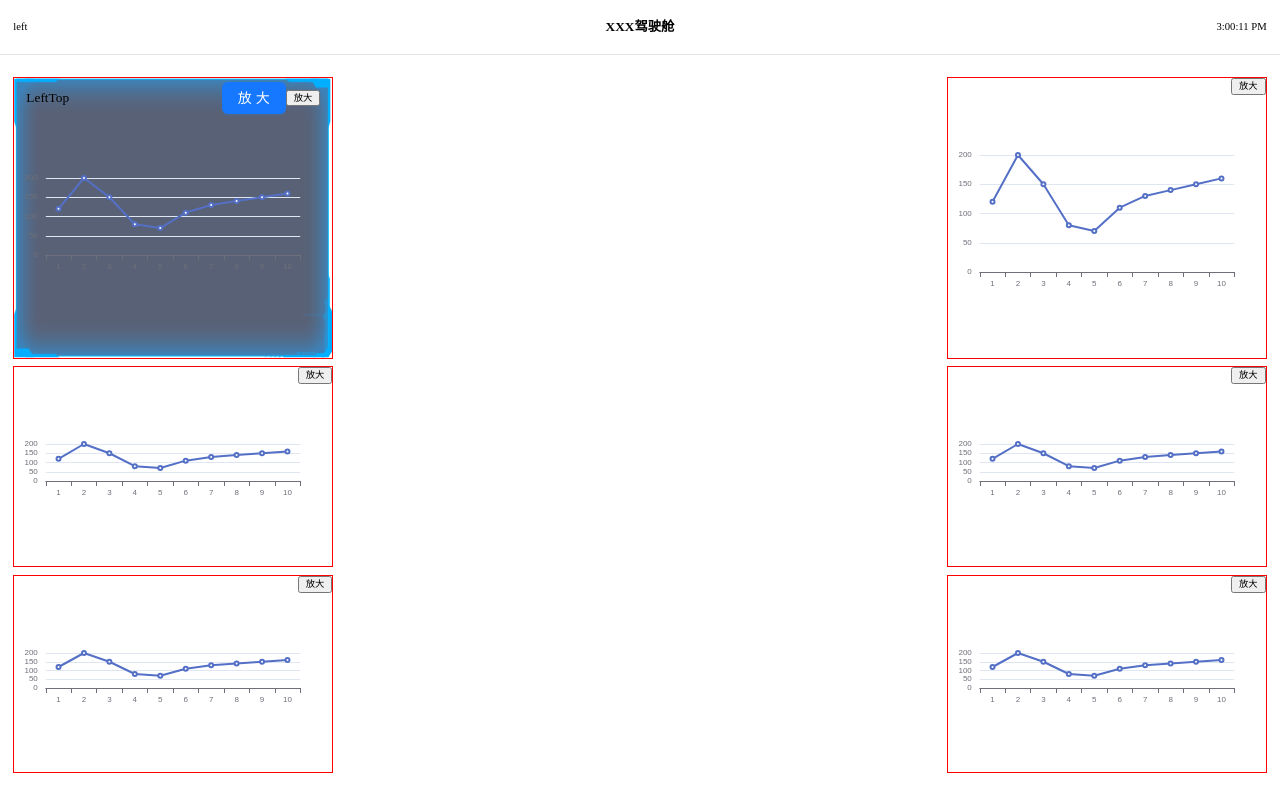
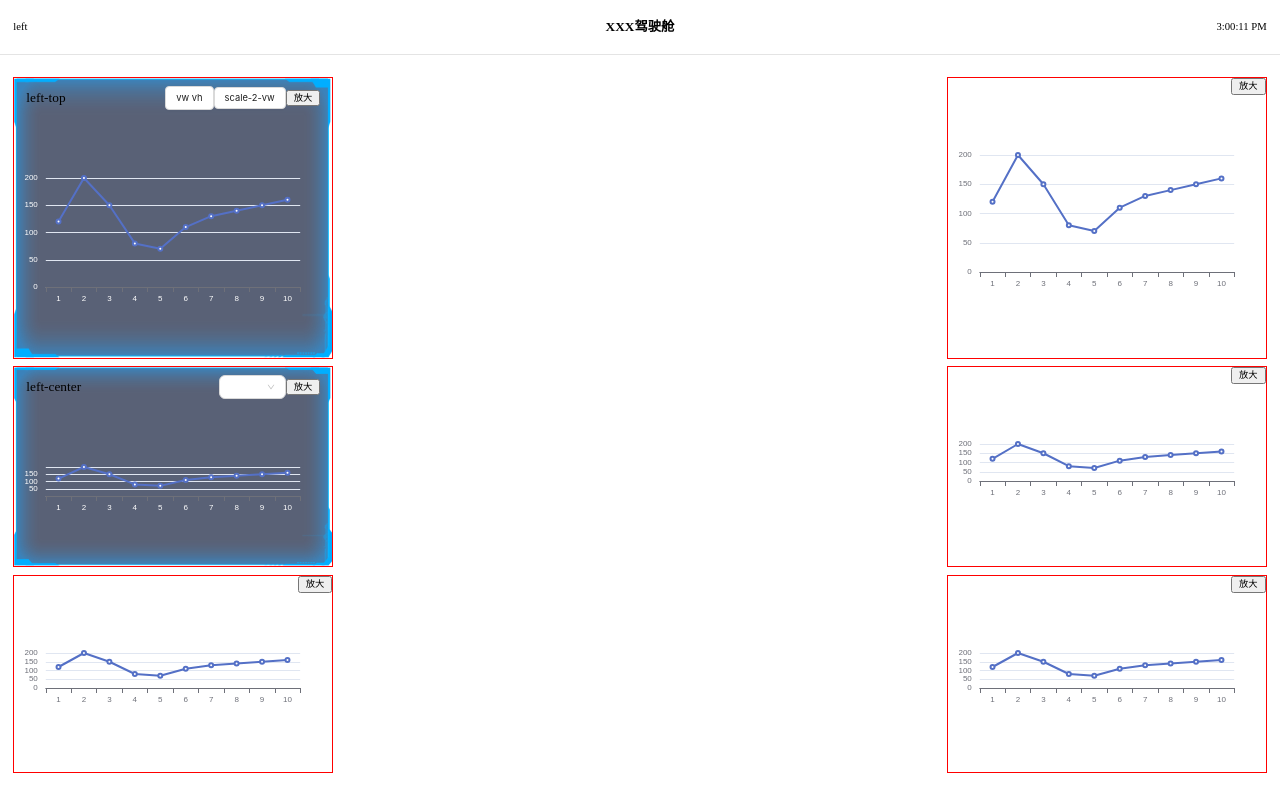
Before and after one commit to yeyunwen/vue3-big-screen-template, a Vue app: page / in a window 1280 px wide. Built offline with nearby package versions, Linux system fonts and the light colour scheme; the HTML template or start-up script is replaced by a standard one.

Commit message:
feat: 添加select的大屏样式，提供均一vw为单位的方案

```diff
--- a/src/styles/reset.scss
+++ b/src/styles/reset.scss
@@ -7,3 +7,54 @@
 body {
   font-size: vw(14);
 }
+
+// antd-vue 大屏样式覆盖
+// vw/vh方案
+.big-screen {
+  // button
+  &.ant-btn {
+    display: inline-flex; // 解决宽屏下字体大小变大，而高度不够时，文字无法垂直居中的问题
+    align-items: center;
+    height: vh(32);
+    padding: vh(4) vw(15);
+    font-size: vw(14);
+    border-radius: vw(6);
+  }
+
+  // select
+  &.ant-select {
+    font-size: vw(14);
+    .ant-select-selector {
+      align-items: center;
+      padding: 0 vw(11);
+      height: vh(32);
+      font-size: vw(14);
+      .ant-select-selection-search-input {
+        height: vh(30);
+      }
+      .ant-select-selection-item {
+        text-align: center;
+      }
+    }
+    .ant-select-arrow {
+      font-size: vw(12);
+    }
+  }
+
+  // select的下拉菜单
+  &.ant-select-dropdown {
+    .ant-select-item {
+      font-size: vw(14);
+    }
+  }
+}
+
+// 均用vw的方案
+.scale-2-vw {
+  &.ant-btn {
+    font-size: scale2vw(14);
+    height: scale2vw(32);
+    padding: scale2vw(4) scale2vw(15);
+    border-radius: scale2vw(6);
+  }
+}
--- a/src/styles/until.scss
+++ b/src/styles/until.scss
@@ -15,3 +15,11 @@ $designHeight: 1080;
 @function vh($px) {
   @return math.div($px, $designHeight) * 100vh;
 }
+
+@function scale2vw($size, $default-width: $designWidth) {
+  // 计算当前视口宽度与默认宽度的比例
+  $scale: math.div(100vw, $default-width);
+
+  // 返回缩放后的尺寸
+  @return $size * $scale;
+}
--- a/src/types/components.d.ts
+++ b/src/types/components.d.ts
@@ -8,6 +8,7 @@ export {}
 declare module 'vue' {
   export interface GlobalComponents {
     AButton: typeof import('ant-design-vue/es')['Button']
+    ASelect: typeof import('ant-design-vue/es')['Select']
     BorderBox1: typeof import('./../components/border-box-1/index.vue')['default']
     Echart: typeof import('./../components/Echart/index.vue')['default']
     Line1: typeof import('./../components/Line1/index.vue')['default']
--- a/src/views/Index/left-center/index.vue
+++ b/src/views/Index/left-center/index.vue
@@ -1,19 +1,41 @@
 <script setup lang="ts">
-import Echart from '@/components/Echart/index.vue'
 import { onMounted, ref } from 'vue'
 import { type ECOption } from '@/echarts'
 import { baseOption, bigOption } from './option'
 import { merge } from 'es-toolkit'
 import { useShowBig } from '@/hooks/useShowBig'
+import type { SelectProps } from 'ant-design-vue'
 
 defineOptions({
-  name: 'LeftTop',
+  name: 'left-center',
 })
 type InjectData = {
   xList: string[]
   yList: number[]
 }
 
+const selectValue = ref('')
+const selectOption: SelectProps['options'] = [
+  {
+    value: 'jack',
+    label: 'Jack',
+  },
+  {
+    value: 'lucy',
+    label: 'Lucy',
+  },
+  {
+    value: 'disabled',
+    label: 'Disabled',
+    disabled: true,
+  },
+  {
+    value: 'yiminghe',
+    label: 'Yiminghe',
+  },
+]
+
+const title = 'left-center'
 const chartRef = ref()
 const chartOption = ref<ECOption>({})
 
@@ -46,7 +68,7 @@ const fetchDataApi = (): Promise<InjectData> => {
 
 const { showBig } = useShowBig({
   chartRef,
-  title: 'left-top',
+  title,
   bigOption,
 })
 
@@ -66,26 +88,27 @@ onMounted(async () => {
 
 <template>
   <div class="left-top">
-    <div class="button-wrap">
-      <button @click="clickBig">放大</button>
-    </div>
-    <div class="chart-wrap">
+    <border-box-1 :title="title">
+      <template #right>
+        <a-select
+          class="big-screen"
+          popupClassName="big-screen"
+          v-model:value="selectValue"
+          :options="selectOption"
+        ></a-select>
+        <button @click="clickBig">放大</button>
+      </template>
       <Echart ref="chartRef" :option="chartOption" :on-resize="onResize" />
-    </div>
+    </border-box-1>
   </div>
 </template>
 
-<style scoped>
+<style lang="scss" scoped>
 .left-top {
   width: 100%;
   height: 100%;
-  .button-wrap {
-    display: flex;
-    justify-content: flex-end;
-  }
-  .chart-wrap {
-    width: 100%;
-    height: calc(100% - 32px);
+  .big-screen {
+    width: vw(100);
   }
 }
 </style>
--- a/src/views/Index/left-center/option.ts
+++ b/src/views/Index/left-center/option.ts
@@ -9,12 +9,14 @@ export const baseOption = (): ECOption => {
       data: [],
       axisLabel: {
         fontSize: fitChartSize(12),
+        color: '#fff',
       },
     },
     yAxis: {
       type: 'value',
       axisLabel: {
         fontSize: fitChartSize(12),
+        color: '#fff',
       },
     },
     series: [
--- a/src/views/Index/left-top/index.vue
+++ b/src/views/Index/left-top/index.vue
@@ -6,14 +6,14 @@ import { merge } from 'es-toolkit'
 import { useShowBig } from '@/hooks/useShowBig'
 
 defineOptions({
-  name: 'LeftTop',
+  name: 'left-top',
 })
 type InjectData = {
   xList: string[]
   yList: number[]
 }
 
-const title = 'LeftTop'
+const title = 'left-top'
 const chartRef = ref()
 const chartOption = ref<ECOption>({})
 
@@ -68,12 +68,11 @@ onMounted(async () => {
   <div class="left-top">
     <border-box-1 :title="title">
       <template #right>
-        <a-button type="primary" @click="clickBig">放大</a-button>
+        <a-button class="big-screen">vw vh</a-button>
+        <a-button class="scale-2-vw">scale-2-vw</a-button>
         <button @click="clickBig">放大</button>
       </template>
-      <div class="chart-wrap">
-        <Echart ref="chartRef" :option="chartOption" :on-resize="onResize" />
-      </div>
+      <Echart ref="chartRef" :option="chartOption" :on-resize="onResize" />
     </border-box-1>
   </div>
 </template>
@@ -82,9 +81,5 @@ onMounted(async () => {
 .left-top {
   width: 100%;
   height: 100%;
-  .chart-wrap {
-    width: 100%;
-    height: calc(100% - 32px);
-  }
 }
 </style>
--- a/src/views/Index/left-top/option.ts
+++ b/src/views/Index/left-top/option.ts
@@ -9,12 +9,14 @@ export const baseOption = (): ECOption => {
       data: [],
       axisLabel: {
         fontSize: fitChartSize(12),
+        color: '#fff',
       },
     },
     yAxis: {
       type: 'value',
       axisLabel: {
         fontSize: fitChartSize(12),
+        color: '#fff',
       },
     },
     series: [
```
